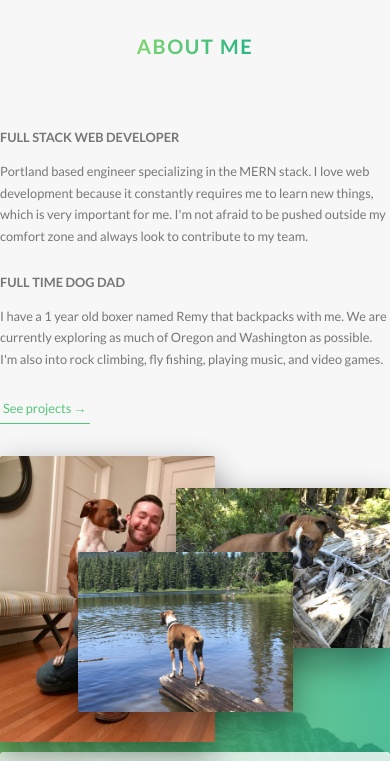
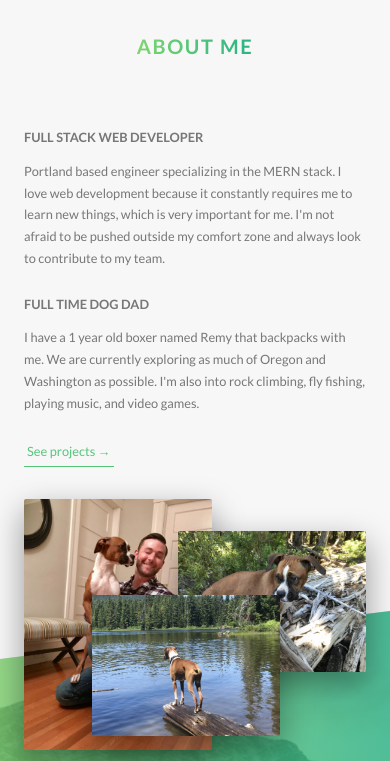
Before and after one commit to kyleludlow/portfolio_v3, a website: page index.html in a window 390 px wide. Shown: the part 804-1565 px from the top of the page. Drawn offline with Linux system fonts and the light colour scheme.

Commit message:
adds responsiveness to footer and updates grid

```diff
--- a/sass/layout/_footer.scss
+++ b/sass/layout/_footer.scss
@@ -3,6 +3,10 @@
   padding: 10rem 0;
   font-size: 1.4rem;
   color: $color-grey-light-1;
+
+  @include resoond(tab-port) {
+    padding: 8rem 0;
+  }
 
 
 
--- a/sass/layout/_grid.scss
+++ b/sass/layout/_grid.scss
@@ -12,6 +12,7 @@
 
   @include respond(tab-port) {
     max-width: 50rem;
+    padding: 0 3rem;
   }
 
   @include clearfix;
```
Also changed, not shown: css/style.css.
